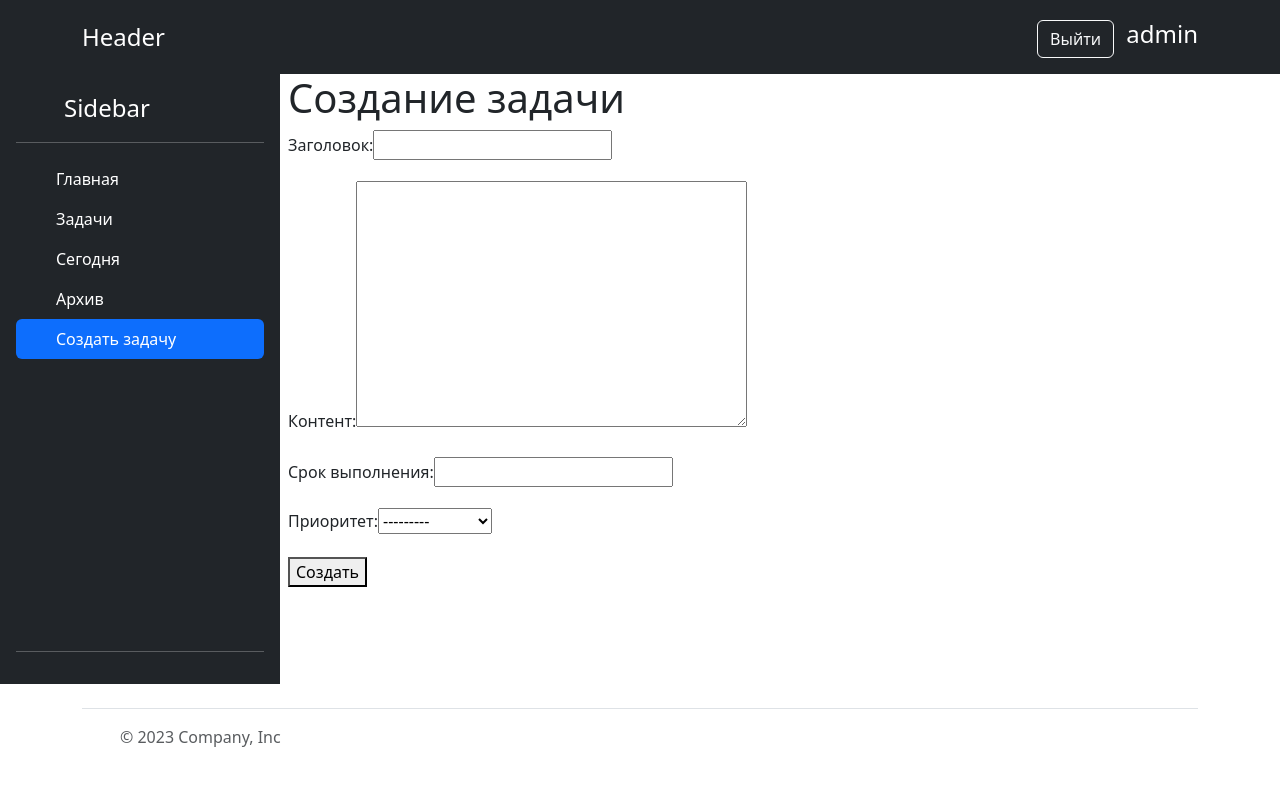
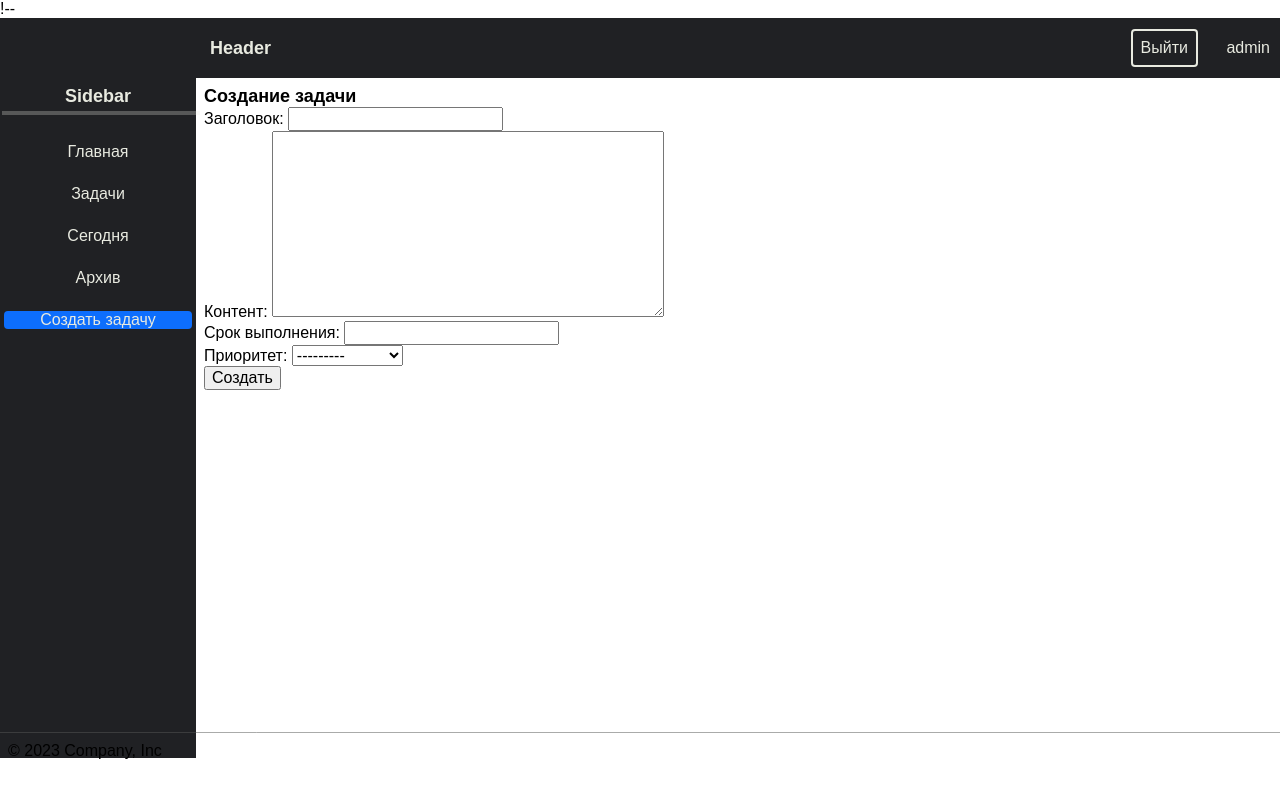
Before and after one commit to IvanSitnikov1/planner, a Django app: page /create-task/ in a window 1280 px wide. Run offline with Django 4.2, Linux system fonts and the light colour scheme; a user stored in the database is signed in.

Commit message:
Переделал html и добавил css

```diff
--- a/main/static/main/css/main.css
+++ b/main/static/main/css/main.css
@@ -1,4 +1,160 @@
-.a {
-    margin-left: 0px;
-    padding-left: 0px;
+*{
+    margin: 0;
+    pad: 0;
+    font-family: sans-serif;
+    font-size: small;
 }
+.header-bar{
+    color: #E8EAE0;
+    display: flex;
+    flex-direction:row;
+    justify-content: space-between;
+    align-items: center;
+    background-color: #202124;
+    padding-left: 10px;
+    padding-right: 10px;
+    height: 40px;
+}
+.header-username,
+.logout-btn,
+.login-btn,
+.registration-btn{
+    margin-left: 10px;
+
+}
+.header-btn{
+    appearance: none;
+    color: #E8EAE0;
+    border:  1px solid #E8EAE0 ;
+    background-color: #202124;
+    border-radius: 4px;
+    padding: 4px 4px;
+    transition: all 0.3s;
+}
+.header-btn:hover{
+color: #202124;
+background-color: #E8EAE0;
+}
+.header-name-div{
+    margin-left: 80px;
+    text-align: center;
+}
+.sidebar-div{
+    position:relative ;
+    color: #E8EAE0;
+    width: 88px;
+    height: 535px;
+    background-color: #202124;
+}
+h1{
+ font-size: medium;
+}
+.sidebar-name-div{
+    position: relative;
+    text-align: center;
+    top: 8px;
+}
+.sidebar-line{
+    position: relative;
+    width: 80px;
+    top: 12px;
+    left: 2px;
+    border: 1px solid #e8eae046;
+}
+.sidebar-nav{
+    position: relative;
+    top: 16px;
+    list-style-type: none;
+}
+.nav-item{
+    position:relative;
+    margin-top: 8px;
+    display: flex;
+    flex-direction: column;
+}
+.nav-link{
+    font-size: small;
+    text-align: center;
+    text-decoration: none;
+    color: #E8EAE0;
+    border-radius: 4px;
+    margin: 0 4px 0 4px;
+}
+.active{
+    background-color:#0D6EFD ;
+}
+.sidebar-and-main-div{
+    position: relative;
+    display: flex;
+}
+.main-container{
+    margin: 4px;
+}
+.footer-labels{
+    margin: 4px 0px 0px 4px;
+}
+footer{
+    position: fixed;
+    bottom: 20px;
+}
+.footer-line{
+width: 768px;
+height: 1px;
+}
+@media (min-width: 768px ) {
+    .header-bar{
+        height: 60px;
+    }
+    .header-username,
+    .logout-btn,
+    .login-btn,
+    .registration-btn{
+    margin-left: 24px;
+    }
+    .header-btn{
+        border:  2px solid #E8EAE0 ;
+        background-color: #202124;
+        border-radius: 4px;
+        padding: 8px 8px;
+    }
+    *{
+        font-size: medium;
+    }
+    .header-name-div{
+        margin-left: 200px;
+        text-align: center;
+    }
+    h1{
+        font-size: large;
+    }
+    .sidebar-div{
+        width: 196px;
+        height: 680px;
+    }
+    .sidebar-line{
+        width: 194px;
+        top: 12px;
+        left: 2px;
+        border: 2px solid #e8eae046;
+    }
+    .nav-item{
+        margin-top: 24px;
+    }
+    .nav-link{
+        font-size: medium;
+    }
+    .main-container{
+        margin: 8px;
+    }
+    .footer-labels{
+        margin: 8px 0px 0px 8px;
+    }
+    footer{
+        position: fixed;
+        bottom: 40px;
+    }
+    .footer-line{
+        width: 1920px;
+        height: 2px;
+    }
+}
--- a/main/templates/main/base.html
+++ b/main/templates/main/base.html
@@ -1,96 +1,90 @@
-{% load static %}
-
+!-- {% load static %}
 <!DOCTYPE html>
 <html lang="en">
 <head>
     <meta charset="UTF-8">
+    <meta name="viewport" content="width=device-width, initial-scale=1.0">
     <title>{{ title }}</title>
-    <link href="https://cdn.jsdelivr.net/npm/bootstrap@5.3.2/dist/css/bootstrap.min.css" rel="stylesheet">
-    <link type="text/css" href="{% static 'main/css/main.css' %}" rel="stylesheet" />
-	<meta http-equiv="Content-Type" content="text/html; charset=utf-8">
-	<meta name="viewport" content="width=device-width, initial-scale=1.0">
+    <link rel="stylesheet" href="../../static/main/css/main.css">
 </head>
 <body>
-<header class="p-3 text-bg-dark">
-    <div class="container">
-        <div class="d-flex flex-wrap align-items-center justify-content-center justify-content-lg-start">
-            <ul class="nav col-12 col-lg-auto me-lg-auto mb-2 justify-content-center mb-md-0"><li class="fs-4">Header</li></ul>
-            <div class="text-end">
+    <header>
+        <div class="header-bar">
+            <div class="header-name-div">
+                <h1>Header</h1>
+            </div>
+            <div class="login-bar">
             {% if request.user.is_authenticated %}
-                    <a href="{% url 'logout' %}"><button type="button" class="btn btn-outline-light me-2">Выйти</button></a>
-                    <span class="fs-4">{{ request.user.username }}</span>
+            <a href="{% url 'logout' %}"><button class="logout-btn header-btn">Выйти</button></a>
+            <span class="header-username">{{ request.user.username }}</span>
             {% else %}
-                    <a href="{% url 'login' %}"><button type="button" class="btn btn-outline-light me-2">Войти</button></a>
-                    <a href="{% url 'register' %}"><button type="button" class="btn btn-outline-light me-2">Регистрация</button></a>
+            <a href="{% url 'login' %}"><button class="login-btn header-btn">Войти</button></a>
+            <a href="{% url 'register' %}"><button class="registration-btn header-btn">Регистрация</button></a>
             {% endif %}
             </div>
         </div>
+    </header>
+    <main>
+        <div class="sidebar-and-main-div">
+            <div class="sidebar-div">
+                    <div class="sidebar-name-div">
+                        <h1>Sidebar</h1>
                     </div>
-</header>
-
-<div class="container a"><div class="row justify-content-start"><div class="col-3">
-<div class="d-flex flex-column flex-shrink-0 p-3 text-bg-dark" style="width: 280px; height: 100%; min-height: calc(100vh - 190px);">
-    <a href="/" class="d-flex align-items-center mb-3 mb-md-0 me-md-auto text-white text-decoration-none">
-        <svg class="bi pe-none me-2" width="40" height="32"><use xlink:href="#bootstrap"></use></svg>
-        <span class="fs-4">Sidebar</span>
-    </a>
-    <hr>
-    <ul class="nav nav-pills flex-column mb-auto">
-        <li class="nav-item">
+                <hr class="sidebar-line">
+                <div class="sidebar-nav">
+                    <div class="nav-item">
                         {% if request.path == '/' %}
                             <a href="{% url 'index' %}" class="nav-link active" aria-current="page">
                         {% else %}
-                <a href="{% url 'index' %}" class="nav-link text-white" aria-current="page">
+                            <a href="{% url 'index' %}" class="nav-link" aria-current="page">
                         {% endif %}
-            <svg class="bi pe-none me-2" width="16" height="16"></svg>Главная</a>
-        </li>
-        <li class="nav-item">
+                        Главная</a>
+                    </div>
+                    <div class="nav-item">
                         {% if request.path == '/tasks-list/' %}
                             <a href="{% url 'tasks-list' %}" class="nav-link active" aria-current="page">
                         {% else %}
-                <a href="{% url 'tasks-list' %}" class="nav-link text-white" aria-current="page">
+                            <a href="{% url 'tasks-list' %}" class="nav-link" aria-current="page">
                         {% endif %}
-            <svg class="bi pe-none me-2" width="16" height="16"></svg>Задачи</a>
-        </li>
-        <li class="nav-item">
+                        Задачи</a>
+                    </div>
+                    <div class="nav-item">
                         {% if request.path == '/tasks-today/' %}
                             <a href="{% url 'tasks-today' %}" class="nav-link active" aria-current="page">
                         {% else %}
-                <a href="{% url 'tasks-today' %}" class="nav-link text-white" aria-current="page">
+                            <a href="{% url 'tasks-today' %}" class="nav-link" aria-current="page">
                         {% endif %}
-            <svg class="bi pe-none me-2" width="16" height="16"></svg>Сегодня</a>
-        </li>
-        <li class="nav-item">
+                        Сегодня</a>
+                            </div>
+                    <div class="nav-item">
                         {% if request.path == '/archive/' %}
                             <a href="{% url 'archive' %}" class="nav-link active" aria-current="page">
                         {% else %}
-                <a href="{% url 'archive' %}" class="nav-link text-white" aria-current="page">
+                            <a href="{% url 'archive' %}" class="nav-link" aria-current="page">
                         {% endif %}
-            <svg class="bi pe-none me-2" width="16" height="16"></svg>Архив</a>
-        </li>
-        <li class="nav-item">
+                        Архив</a>
+                            </div>
+                    <div class="nav-item">
                         {% if request.path == '/create-task/' %}
                             <a href="{% url 'create-task' %}" class="nav-link active" aria-current="page">
                         {% else %}
-                <a href="{% url 'create-task' %}" class="nav-link text-white" aria-current="page">
+                            <a href="{% url 'create-task' %}" class="nav-link" aria-current="page">
                         {% endif %}
-            <svg class="bi pe-none me-2" width="16" height="16"></svg>Создать задачу</a>
-        </li>
-    </ul>
-    <hr>
-</div></div>
-
-<div class="col-9"><div class="">{% block content %}{% endblock %}</div></div></div></div>
-
-<div class="container">
-  <footer class="d-flex flex-wrap justify-content-between align-items-center py-3 my-4 border-top">
-    <div class="col-md-4 d-flex align-items-center">
-      <a href="/" class="mb-3 me-2 mb-md-0 text-body-secondary text-decoration-none lh-1">
-        <svg class="bi" width="30" height="24"><use xlink:href="#bootstrap"></use></svg>
-      </a>
-      <span class="mb-3 mb-md-0 text-body-secondary">© 2023 Company, Inc</span>
+                        Создать задачу</a>
                     </div>
+                </div>
+                </hr>
+            </div>
+            <div class="main-container">
+                {% block content %}{% endblock %}
+            </div>
+        </div>
+    </main>
+    <footer>
+        <svg class="footer-line" >
+            <line x1="0" y1="0" x2="2560" y2="0" style="stroke:#575857;stroke-width:1" />
+        </svg>
+        <div class="footer-labels"> <p class="footer-label-inc">© 2023 Company, Inc</p></div>
     </footer>
-</div>
 </body>
 </html>
```
Lines whose indentation alone changed are shown as unchanged.
